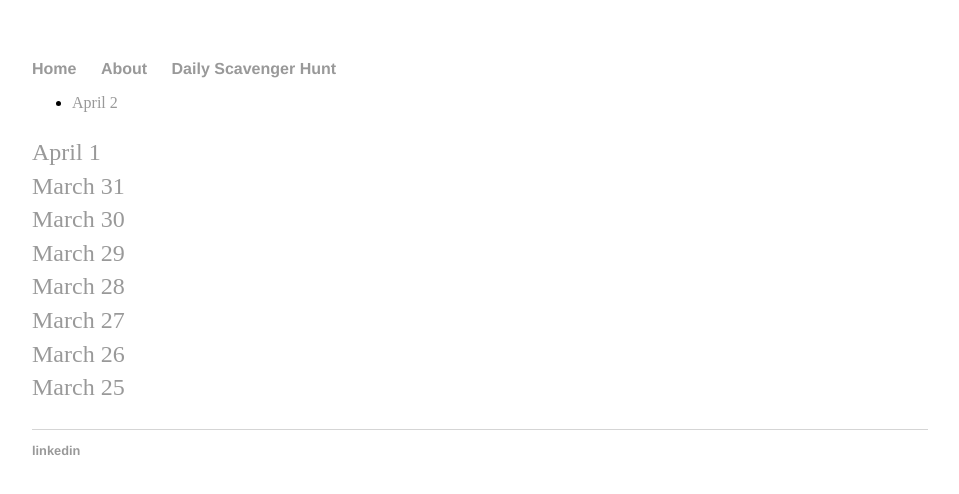
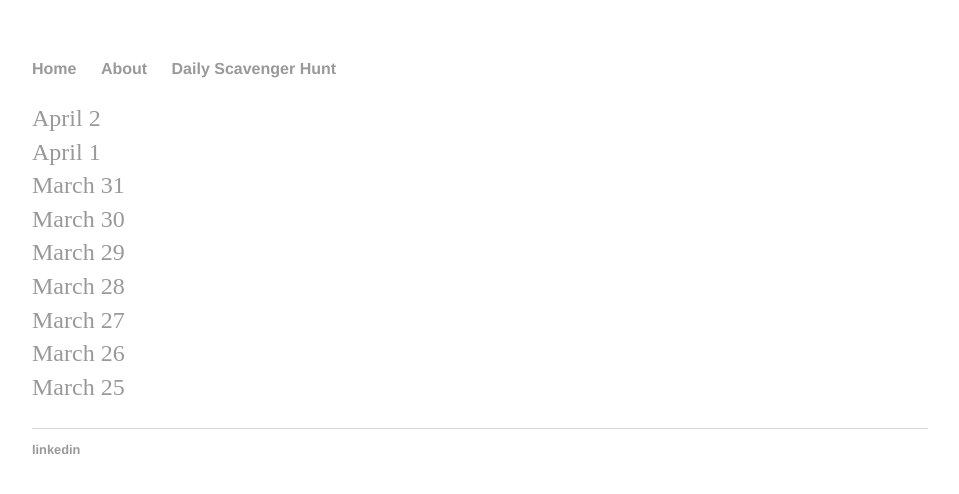
Before and after one commit to marisabrandt/marisabrandt.github.io, a Jekyll site: the page built from daily/index.html, in a window 1280 px wide. Shown: the top 494 px of the page, without its empty margins (160-1119 px from the left). Built offline with Jekyll 4.4.1, drawn with Linux system fonts in a browser that asks for light colours.

Commit message:
Update index.html

```diff
--- a/daily/index.html
+++ b/daily/index.html
@@ -3,10 +3,9 @@ layout: default
 title: Daily Walk Scavenger Hunt
 ---
 <div class="blurb">
-	<ul>
-		<li><a href="https://docs.google.com/forms/d/e/1FAIpQLSdsVnkGDdLu9gvMuhS4pUVYgBthHUjQkxS3bBzPRF5VJ1g--Q/viewform?usp=sf_link">April 2</a></li>
-	</ul>
 	<p>
+	<a href="https://docs.google.com/forms/d/e/1FAIpQLSdsVnkGDdLu9gvMuhS4pUVYgBthHUjQkxS3bBzPRF5VJ1g--Q/viewform?usp=sf_link">April 2</a>
+	<br>
 	<a href="https://docs.google.com/forms/d/e/1FAIpQLSfLVQaaoP0gaeBP7Q0aySmDIIywgkz6-8YHAPfuqEtAi9PoNA/viewform?usp=sf_link">April 1</a>
 	<br>
 	<a href="https://docs.google.com/forms/d/e/1FAIpQLSfjd74Kzm82Zh9DCiL-raPiXeYzM_YrZNOzVmLwlyX3FlRvcg/viewform?usp=sf_link">March 31</a>
```
